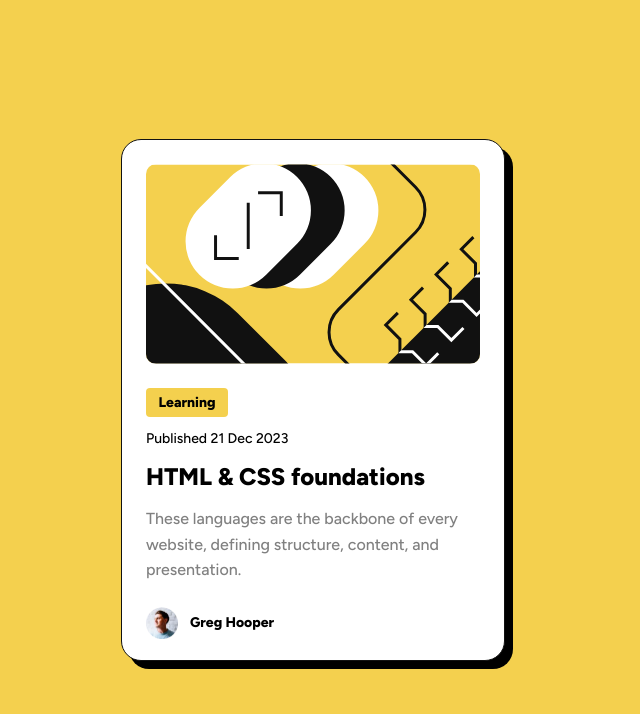
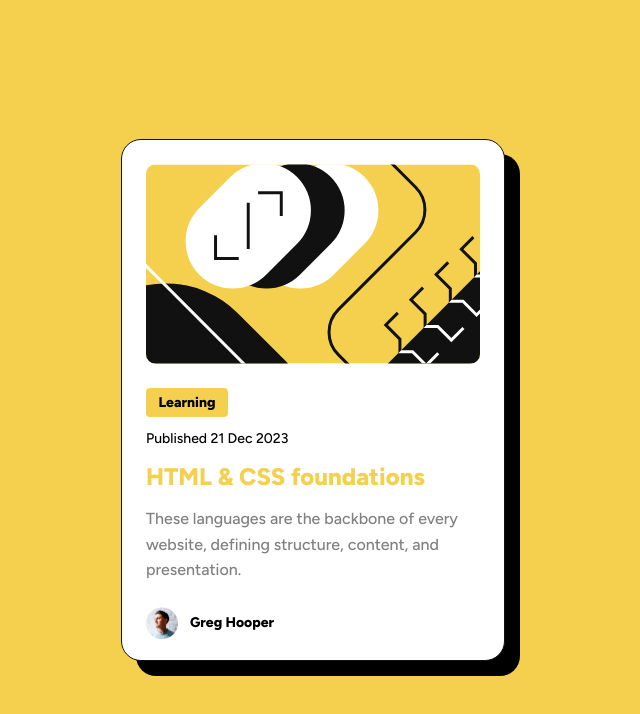
Before and after one commit to nureddinhaji/blog-preview-card-frontendmentor, a plain HTML site: page index.html in a window 1280 px wide. In both pictures the pointer is over the element 640 px from the left and 400 px from the top of the page. Shown: the whole page, without its empty margins (327-967 px from the left). Drawn offline with Linux system fonts and the light colour scheme.

Commit message:
add hover effect

```diff
--- a/style.css
+++ b/style.css
@@ -28,7 +28,13 @@ body {
     gap: 24px;
     border: 1px solid hsl(0, 0%, 7%);
     box-shadow: 8px 8px;
+    transition: 0.3s;
 }
+.blog-card:hover {
+    box-shadow: 15px 15px;
+    cursor: pointer;
+}
+
 .blog-image {
     border-radius: 10px;
 }
@@ -61,7 +67,9 @@ body {
 .card-content h2 {
     font-weight: 800;
 }
-
+.blog-card:hover .card-content h2 {
+    color: hsl(47, 88%, 63%);
+}
 .card-content p {
     color: hsl(0, 0%, 50%);
     line-height: 1.6;
```
